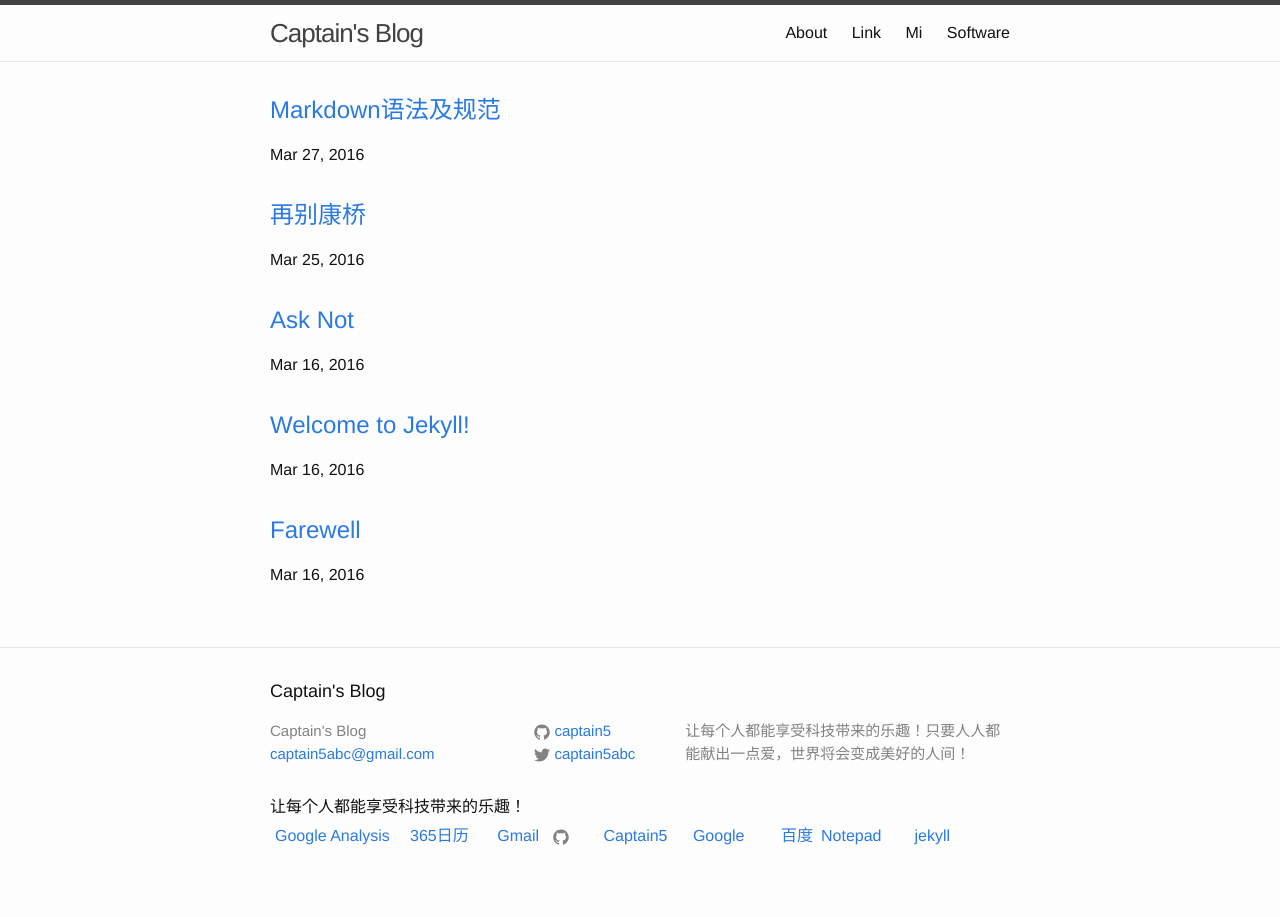
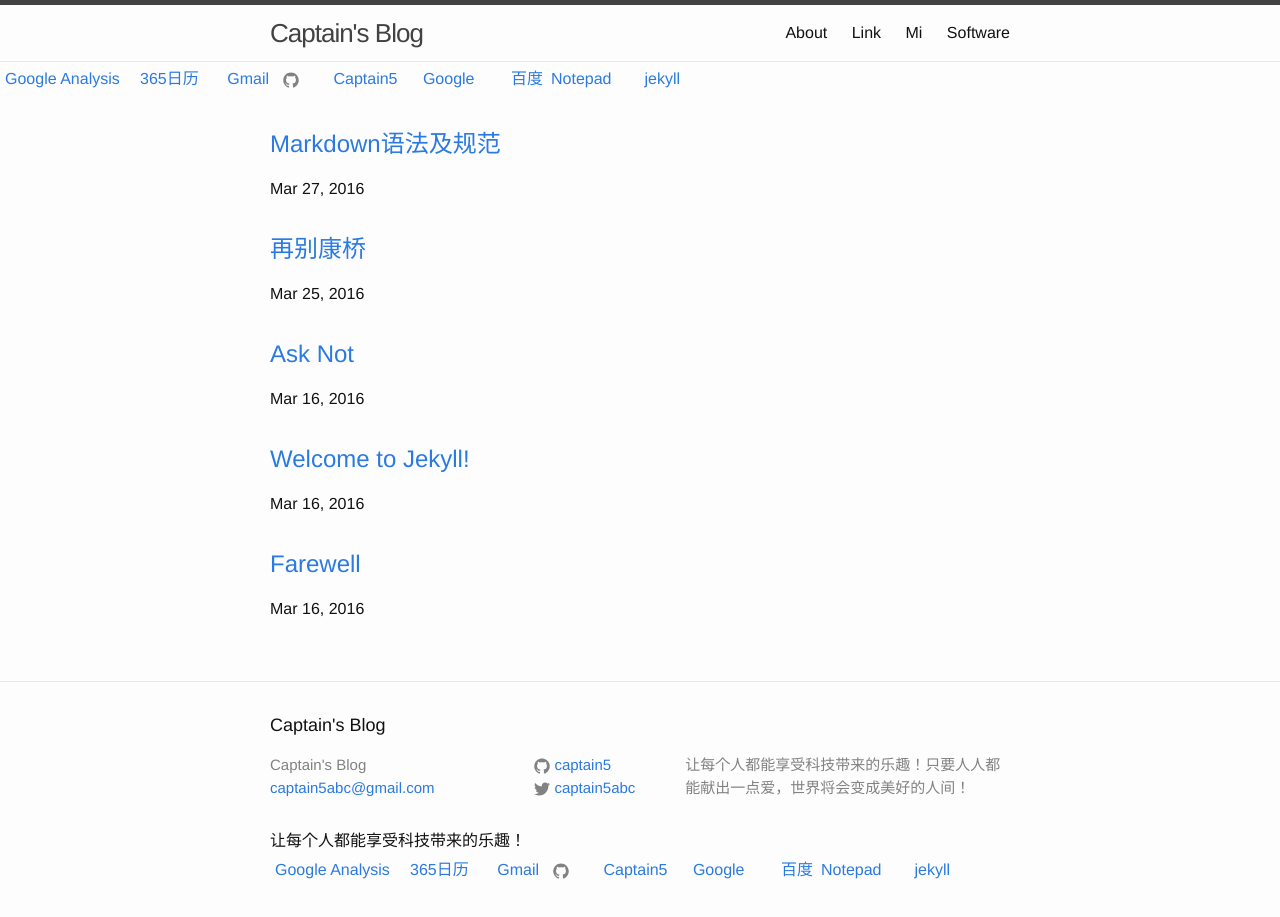
Before and after one commit to captain5/captain5.github.io, a Jekyll site: the page built from index.html, in a window 1280 px wide. Built offline with Jekyll 4.4.1, drawn with Linux system fonts in a browser that asks for light colours.

Commit message:
Update default.html

```diff
--- a/_layouts/default.html
+++ b/_layouts/default.html
@@ -5,7 +5,17 @@
 
   <body>
     {% include header.html %}
-
+  <table cellpadding=3>
+      <tr><td align=left width=20%><a href="https://analytics.google.com"  target="_black">Google Analysis</a></td>
+      <td align=left width=10%><a href="http://www.365rili.com/"  target="_black">365日历</a></td>
+      <td align=right width=10%><a href="https://mail.google.com"  target="_black">Gmail</a></td>
+        <td width=5% align=center>{% include icon-github.html %}</td>
+        <td align=right><a href="https://github.com/captain5/captain5.github.io"  target="_black">Captain5</a></td>
+        <td align=right><a href="https://www.google.com.hk"  target="_black">Google</a></td>
+        <td align=right width=10%><a href="https://www.baidu.com/"  target="_black">百度</a></td>
+        <td align=right width=10%><a href="http://notepad.flowsoft7.com/"  target="_black">Notepad</a></td>
+        <td align=right width=10%><a href="https://jekyllrb.com/"  target="_black">jekyll</a></td>
+      </tr></table>
       <div class="page-content">
       <div class="wrapper">
         {{ content }}
```
